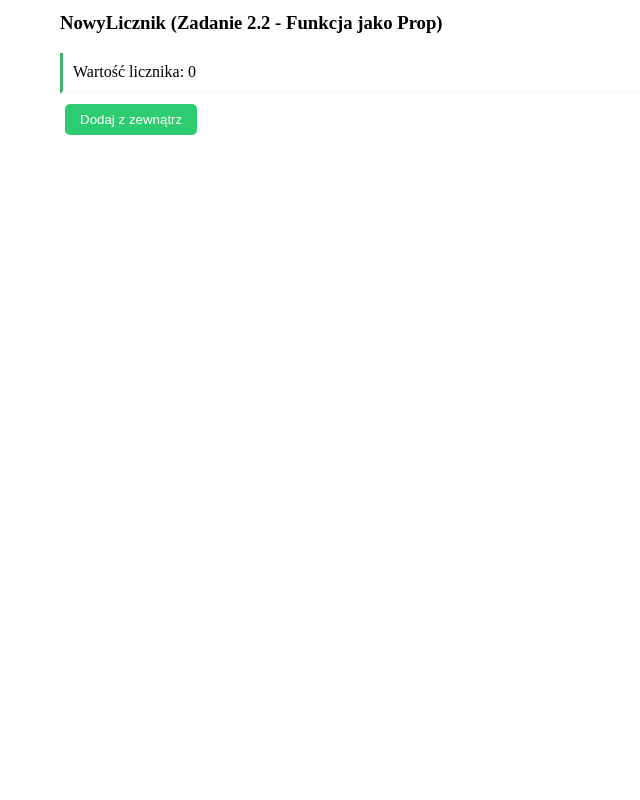
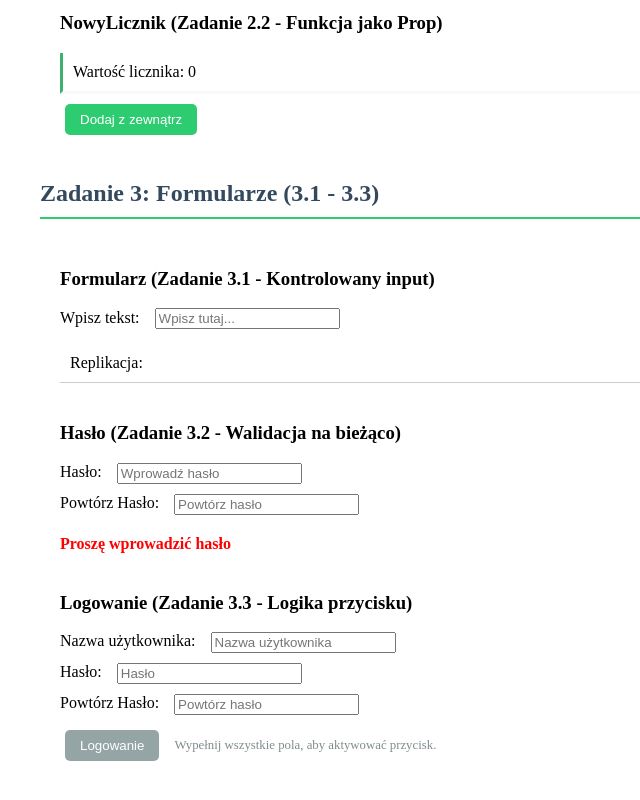
Before and after one commit to pwrobel03/Software-Engineering-for-Web-Applications, a React (Vite) app in the folder Lab-05-React/vite-project/: page / in a window 1280 px wide. Shown: the part 1221-2021 px from the top of the page, without its empty margins (0-640 px from the left). Before the commit the page ends 1399 px from the top, so only its background shows below. Built offline with nearby package versions, Linux system fonts and the light colour scheme.

Commit message:
feat(formularze): Implement controlled Formularz and validation in Haslo/Logowanie

```diff
--- a/Lab-05-React/vite-project/src/App.css
+++ b/Lab-05-React/vite-project/src/App.css
@@ -58,3 +58,10 @@ button {
   font-size: 3em;
   margin: 0.5em;
 }
+
+/* Zadanie 3 */
+.task3-input {
+  display: flex;
+  flex-direction: row;
+  gap:15px
+}
--- a/Lab-05-React/vite-project/src/App.tsx
+++ b/Lab-05-React/vite-project/src/App.tsx
@@ -3,6 +3,9 @@ import Koszyk from './components/koszyk/Koszyk';
 import NowyKoszyk from './components/koszyk/NowyKoszyk';
 import Licznik from './components/liczniki/Licznik';
 import NowyLicznik from './components/liczniki/NowyLicznik';
+import Formularz from './components/formularze/Formularz';
+import Haslo from './components/formularze/Haslo';
+import Logowanie from './components/formularze/Przycisk';
 
 function App() {
   return (
@@ -29,6 +32,16 @@ function App() {
       <Licznik />
       <NowyLicznik />
 
+       {/* ============================================================
+        ZADANIE 3: FORMULARZE
+        ============================================================
+      */}
+
+      <h2>Zadanie 3: Formularze (3.1 - 3.3)</h2>
+      <Formularz />
+      <Haslo />
+      <Logowanie />
+
     </div>
   );
 }
--- /dev/null
+++ b/Lab-05-React/vite-project/src/components/formularze/Formularz.tsx
@@ -0,0 +1,32 @@
+import React, { useState } from 'react';
+
+const Formularz: React.FC = () => {
+  const [tekst, setTekst] = useState('');
+
+  // Handler aktualizujący stan przy każdej zmianie inputu
+  const handleInputChange = (event: React.ChangeEvent<HTMLInputElement>) => {
+    setTekst(event.target.value);
+  };
+
+  return (
+    <div className="task-section">
+      <h3>Formularz (Zadanie 3.1 - Kontrolowany input)</h3>
+
+      <label htmlFor="input-3-1">Wpisz tekst:</label>
+      <input
+        id="input-3-1"
+        type="text"
+        style={{marginLeft: "15px"}}
+        value={tekst} // Kontrolowanie wartości przez stan
+        onChange={handleInputChange} // Wywołanie handlera przy zmianie
+        placeholder="Wpisz tutaj..."
+      />
+
+      <div style={{ marginTop: '15px', borderBottom: '1px solid #ccc', padding: '10px' }}>
+        Replikacja: {tekst}
+      </div>
+    </div>
+  );
+};
+
+export default Formularz;
--- /dev/null
+++ b/Lab-05-React/vite-project/src/components/formularze/Haslo.tsx
@@ -0,0 +1,65 @@
+import React, { useState, useMemo } from 'react';
+
+const Haslo: React.FC = () => {
+  const [haslo, setHaslo] = useState('');
+  const [powtorzHaslo, setPowtorzHaslo] = useState('');
+
+  // Użycie useMemo do obliczenia komunikatu o błędzie,
+  // aby komunikat był aktualizowany tylko wtedy, gdy zmieni się stan haseł.
+  const komunikat = useMemo(() => {
+    const hasloWpisane = haslo.length > 0 || powtorzHaslo.length > 0;
+
+    if (!hasloWpisane) {
+      return 'Proszę wprowadzić hasło';
+    }
+
+    if (haslo !== powtorzHaslo) {
+      return 'Hasła nie są zgodne';
+    }
+
+    return 'Hasła są zgodne';
+  }, [haslo, powtorzHaslo]);
+
+  // Kolor komunikatu w zależności od stanu walidacji
+  const komunikatStyle: React.CSSProperties = {
+    color: komunikat === 'Proszę wprowadzić hasło' || komunikat === 'Hasła nie są zgodne' ? 'red' : '#2ecc71',
+    marginTop: '10px',
+    fontWeight: 'bold'
+  };
+
+  return (
+    <div className="task-section">
+      <h3>Hasło (Zadanie 3.2 - Walidacja na bieżąco)</h3>
+
+      <div className='task3-input'>
+        <label htmlFor="haslo">Hasło:</label>
+        <input
+          id="haslo"
+          type="text"
+          value={haslo}
+          onChange={(e) => setHaslo(e.target.value)}
+          placeholder="Wprowadź hasło"
+          style={{ display: 'block', marginBottom: '10px' }}
+        />
+      </div>
+
+      <div className='task3-input'>
+        <label htmlFor="powtorz-haslo">Powtórz Hasło:</label>
+        <input
+          id="powtorz-haslo"
+          type="text"
+          value={powtorzHaslo}
+          onChange={(e) => setPowtorzHaslo(e.target.value)}
+          placeholder="Powtórz hasło"
+          style={{ display: 'block', marginBottom: '10px' }}
+        />
+      </div>
+
+      <div style={komunikatStyle}>
+        {komunikat}
+      </div>
+    </div>
+  );
+};
+
+export default Haslo;
--- /dev/null
+++ b/Lab-05-React/vite-project/src/components/formularze/Przycisk.tsx
@@ -0,0 +1,81 @@
+import React, { useState, useMemo } from 'react';
+
+const Logowanie: React.FC = () => {
+  const [nazwaUzytkownika, setNazwaUzytkownika] = useState('');
+  const [haslo, setHaslo] = useState('');
+  const [powtorzHaslo, setPowtorzHaslo] = useState('');
+
+  // 1. Logika wyłączania przycisku (disabled)
+  const isButtonDisabled = useMemo(() => {
+    return !nazwaUzytkownika || !haslo || !powtorzHaslo;
+  }, [nazwaUzytkownika, haslo, powtorzHaslo]);
+
+  const handleLogowanie = () => {
+    // Sprawdzenie, czy hasła są zgodne
+    if (haslo === powtorzHaslo) {
+      alert('Zalogowano poprawnie');
+    } else {
+      alert('Hasła nie są zgodne');
+    }
+  };
+
+  return (
+    <div className="task-section">
+      <h3>Logowanie (Zadanie 3.3 - Logika przycisku)</h3>
+
+      <div className='task3-input'>
+        <label htmlFor="nazwa-uzytkownika">Nazwa użytkownika:</label>
+        <input
+          id="nazwa-uzytkownika"
+          type="text"
+          value={nazwaUzytkownika}
+          onChange={(e) => setNazwaUzytkownika(e.target.value)}
+          placeholder="Nazwa użytkownika"
+          style={{ display: 'block', marginBottom: '10px' }}
+        />
+      </div>
+
+      <div className='task3-input'>
+        <label htmlFor="haslo-log">Hasło:</label>
+        <input
+          id="haslo-log"
+          type="text"
+          value={haslo}
+          onChange={(e) => setHaslo(e.target.value)}
+          placeholder="Hasło"
+          style={{ display: 'block', marginBottom: '10px' }}
+        />
+      </div>
+
+      <div className='task3-input'>
+        <label htmlFor="powtorz-haslo-log">Powtórz Hasło:</label>
+        <input
+          id="powtorz-haslo-log"
+          type="text"
+          value={powtorzHaslo}
+          onChange={(e) => setPowtorzHaslo(e.target.value)}
+          placeholder="Powtórz hasło"
+          style={{ display: 'block', marginBottom: '10px' }}
+        />
+      </div>
+
+      <div style={{display: "flex", flexDirection: "row", alignItems: "center", gap:"10px"}}>
+          <button
+            onClick={handleLogowanie}
+            disabled={isButtonDisabled} // Atrybut disabled
+            style={{ backgroundColor: isButtonDisabled ? '#95a5a6' : '#2ecc71' }}
+          >
+            Logowanie
+          </button>
+
+          <p style={{ fontSize: '0.8em', color: '#7f8c8d' }}>
+            {isButtonDisabled ? 'Wypełnij wszystkie pola, aby aktywować przycisk.' : ''}
+          </p>
+      </div>
+
+
+    </div>
+  );
+};
+
+export default Logowanie;
```
